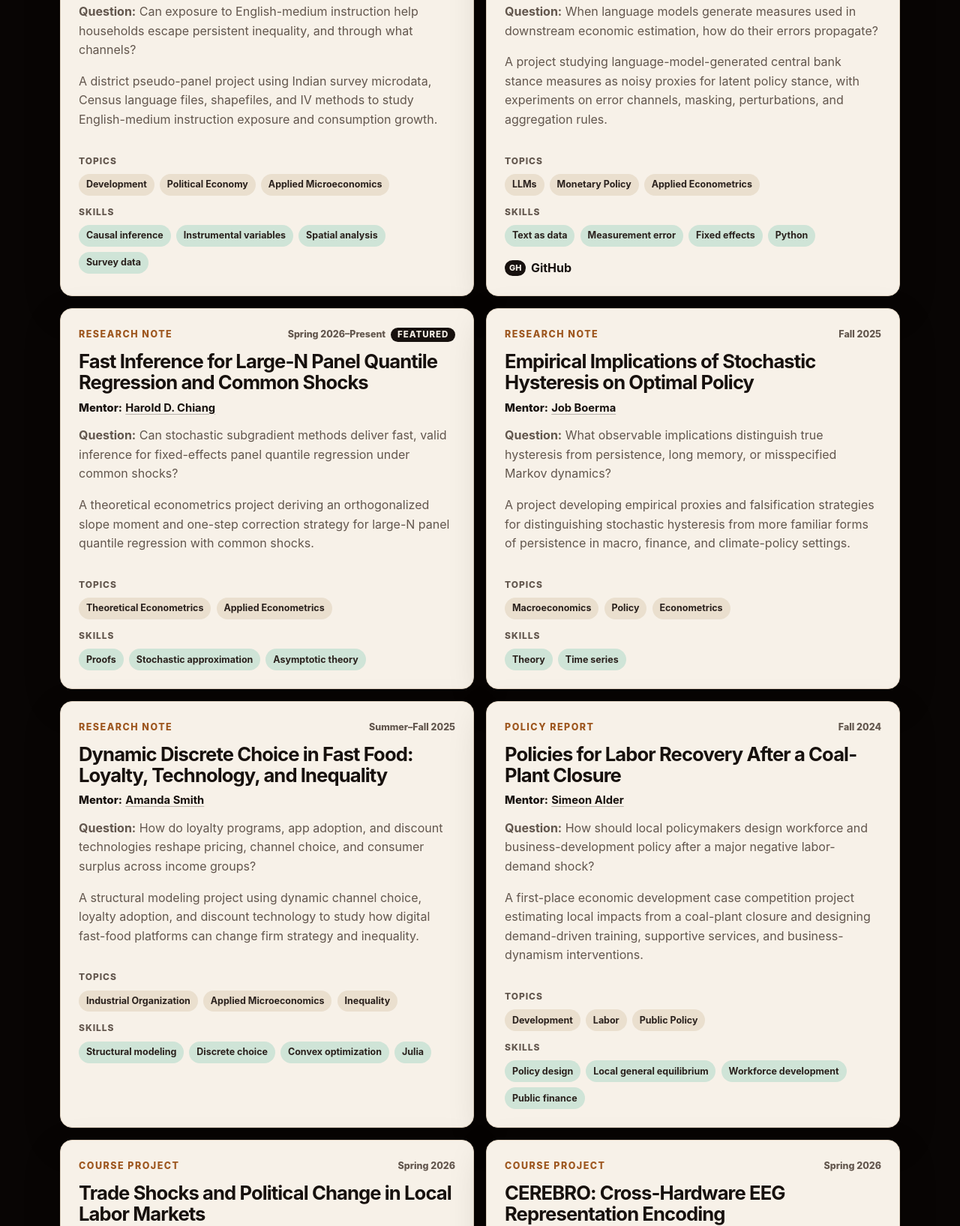
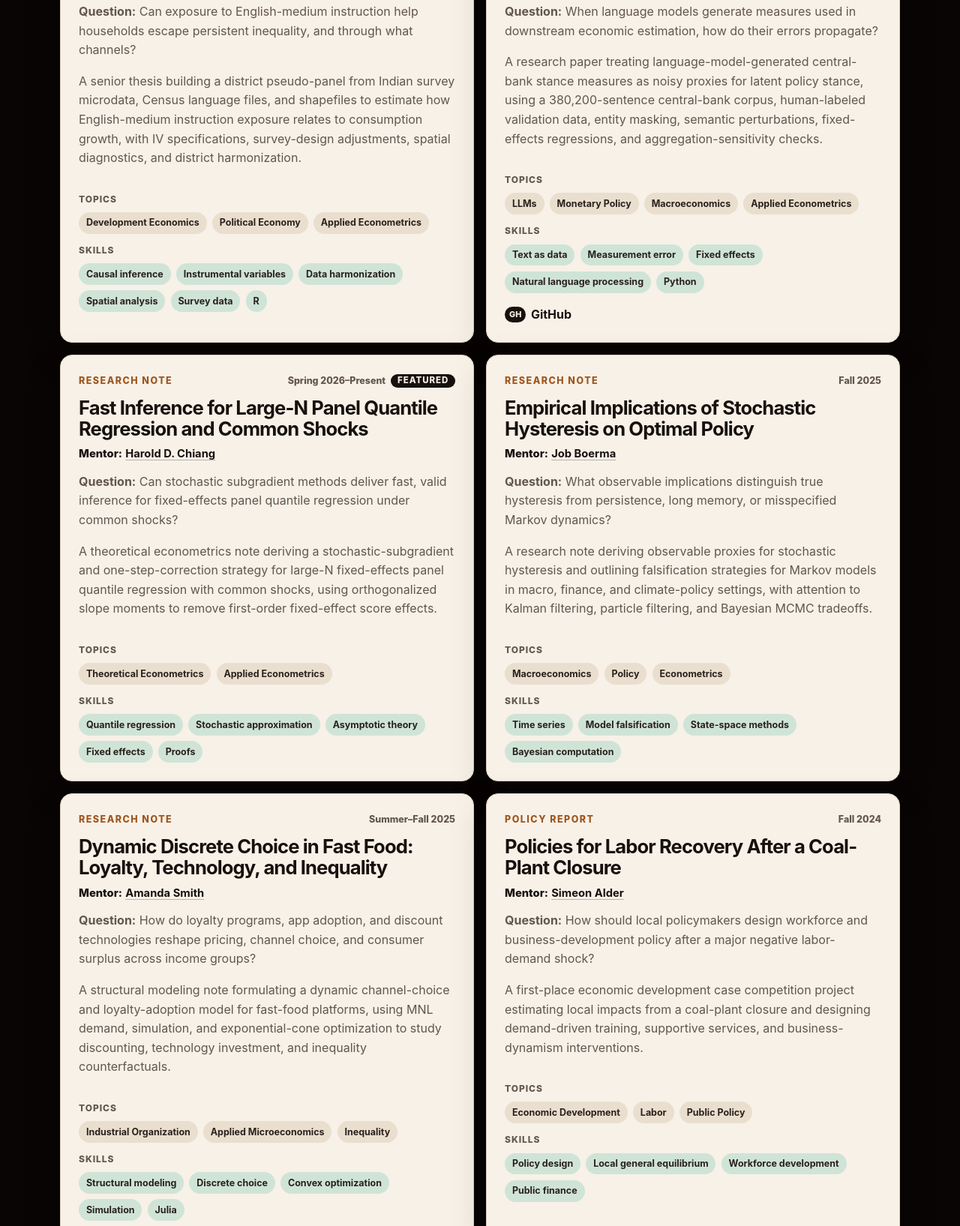
Before and after one commit to rishavbroy/rishavbroy.github.io, an Astro site: page /research in a window 1280 px wide. Shown: the part 918-2553 px from the top of the page at 75% size. Built offline with nearby package versions, Linux system fonts and the light colour scheme; Astro itself is replaced by a stand-in of ours.

Commit message:
Standardize research project descriptions and tags

```diff
--- a/src/content/projects/cerebro.md
+++ b/src/content/projects/cerebro.md
@@ -11,7 +11,7 @@ skills:
   - Transformers
   - Representation learning
   - EEG
-  - Cross-domain transfer
+  - Cross-hardware transfer
 mentors: []
 period:
   label: "Spring 2026"
--- a/src/content/projects/english-medium-instruction.md
+++ b/src/content/projects/english-medium-instruction.md
@@ -4,14 +4,16 @@ status: "Senior thesis"
 featured: true
 order: 1
 topics:
-  - Development
+  - Development Economics
   - Political Economy
-  - Applied Microeconomics
+  - Applied Econometrics
 skills:
   - Causal inference
   - Instrumental variables
+  - Data harmonization
   - Spatial analysis
   - Survey data
+  - R
 mentors:
   - laura-schechter
 period:
@@ -19,7 +21,7 @@ period:
   start: "2025-spring"
   end: "present"
 question: "Can exposure to English-medium instruction help households escape persistent inequality, and through what channels?"
-shortDescription: "A district pseudo-panel project using Indian survey microdata, Census language files, shapefiles, and IV methods to study English-medium instruction exposure and consumption growth."
+shortDescription: "A senior thesis building a district pseudo-panel from Indian survey microdata, Census language files, and shapefiles to estimate how English-medium instruction exposure relates to consumption growth, with IV specifications, survey-design adjustments, spatial diagnostics, and district harmonization."
 links:
   github: ""
   paper: ""
--- a/src/content/projects/extension-adh2013.md
+++ b/src/content/projects/extension-adh2013.md
@@ -7,6 +7,7 @@ topics:
   - Trade
   - Political Economy
   - Labor
+  - Applied Microeconomics
   - Applied Econometrics
 skills:
   - Shift-share design
--- a/src/content/projects/fast-food-loyalty-technology.md
+++ b/src/content/projects/fast-food-loyalty-technology.md
@@ -11,6 +11,7 @@ skills:
   - Structural modeling
   - Discrete choice
   - Convex optimization
+  - Simulation
   - Julia
 mentors:
   - amanda-smith
@@ -19,7 +20,7 @@ period:
   start: "2025-summer"
   end: "2025-fall"
 question: "How do loyalty programs, app adoption, and discount technologies reshape pricing, channel choice, and consumer surplus across income groups?"
-shortDescription: "A structural modeling project using dynamic channel choice, loyalty adoption, and discount technology to study how digital fast-food platforms can change firm strategy and inequality."
+shortDescription: "A structural modeling note formulating a dynamic channel-choice and loyalty-adoption model for fast-food platforms, using MNL demand, simulation, and exponential-cone optimization to study discounting, technology investment, and inequality counterfactuals."
 links:
   github: ""
   paper: ""
--- a/src/content/projects/hysteresis-optimal-policy.md
+++ b/src/content/projects/hysteresis-optimal-policy.md
@@ -8,8 +8,10 @@ topics:
   - Policy
   - Econometrics
 skills:
-  - Theory
   - Time series
+  - Model falsification
+  - State-space methods
+  - Bayesian computation
 mentors:
   - job-boerma
 period:
@@ -17,7 +19,7 @@ period:
   start: "2025-fall"
   end: "2025-fall"
 question: "What observable implications distinguish true hysteresis from persistence, long memory, or misspecified Markov dynamics?"
-shortDescription: "A project developing empirical proxies and falsification strategies for distinguishing stochastic hysteresis from more familiar forms of persistence in macro, finance, and climate-policy settings."
+shortDescription: "A research note deriving observable proxies for stochastic hysteresis and outlining falsification strategies for Markov models in macro, finance, and climate-policy settings, with attention to Kalman filtering, particle filtering, and Bayesian MCMC tradeoffs."
 links:
   github: ""
   paper: ""
--- a/src/content/projects/labor-recovery-case-competition.md
+++ b/src/content/projects/labor-recovery-case-competition.md
@@ -4,7 +4,7 @@ status: "Policy report"
 featured: false
 order: 6
 topics:
-  - Development
+  - Economic Development
   - Labor
   - Public Policy
 skills:
--- a/src/content/projects/llms-macro-measures.md
+++ b/src/content/projects/llms-macro-measures.md
@@ -6,11 +6,13 @@ order: 2
 topics:
   - LLMs
   - Monetary Policy
+  - Macroeconomics
   - Applied Econometrics
 skills:
   - Text as data
   - Measurement error
   - Fixed effects
+  - Natural language processing
   - Python
 mentors:
   - harold-chiang
@@ -19,7 +21,7 @@ period:
   start: "2026-spring"
   end: "present"
 question: "When language models generate measures used in downstream economic estimation, how do their errors propagate?"
-shortDescription: "A project studying language-model-generated central bank stance measures as noisy proxies for latent policy stance, with experiments on error channels, masking, perturbations, and aggregation rules."
+shortDescription: "A research paper treating language-model-generated central-bank stance measures as noisy proxies for latent policy stance, using a 380,200-sentence central-bank corpus, human-labeled validation data, entity masking, semantic perturbations, fixed-effects regressions, and aggregation-sensitivity checks."
 links:
   github: "https://github.com/rishavbroy/llms-macro-measures"
   paper: ""
--- a/src/content/projects/panel-quantile-regression.md
+++ b/src/content/projects/panel-quantile-regression.md
@@ -7,9 +7,11 @@ topics:
   - Theoretical Econometrics
   - Applied Econometrics
 skills:
-  - Proofs
+  - Quantile regression
   - Stochastic approximation
   - Asymptotic theory
+  - Fixed effects
+  - Proofs
 mentors:
   - harold-chiang
 period:
@@ -17,7 +19,7 @@ period:
   start: "2026-spring"
   end: "present"
 question: "Can stochastic subgradient methods deliver fast, valid inference for fixed-effects panel quantile regression under common shocks?"
-shortDescription: "A theoretical econometrics project deriving an orthogonalized slope moment and one-step correction strategy for large-N panel quantile regression with common shocks."
+shortDescription: "A theoretical econometrics note deriving a stochastic-subgradient and one-step-correction strategy for large-N fixed-effects panel quantile regression with common shocks, using orthogonalized slope moments to remove first-order fixed-effect score effects."
 links:
   github: ""
   paper: ""
```
